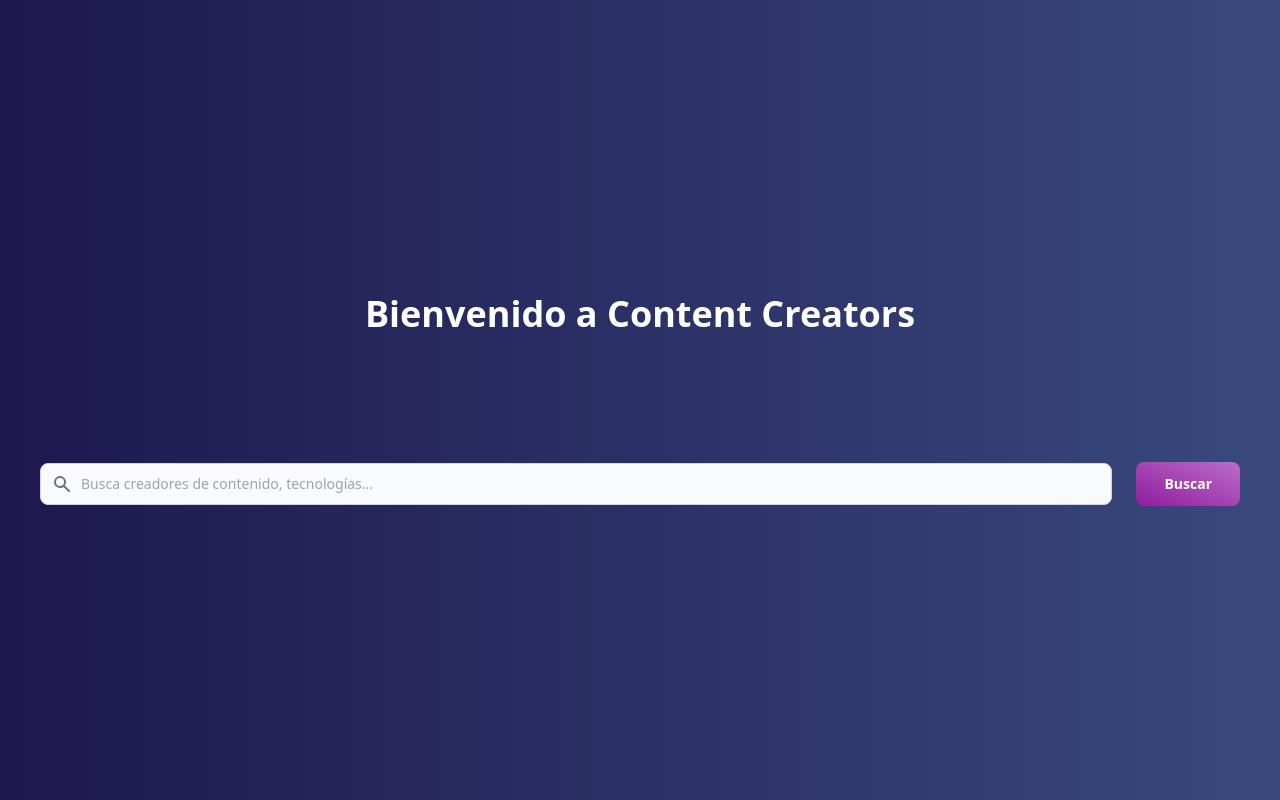
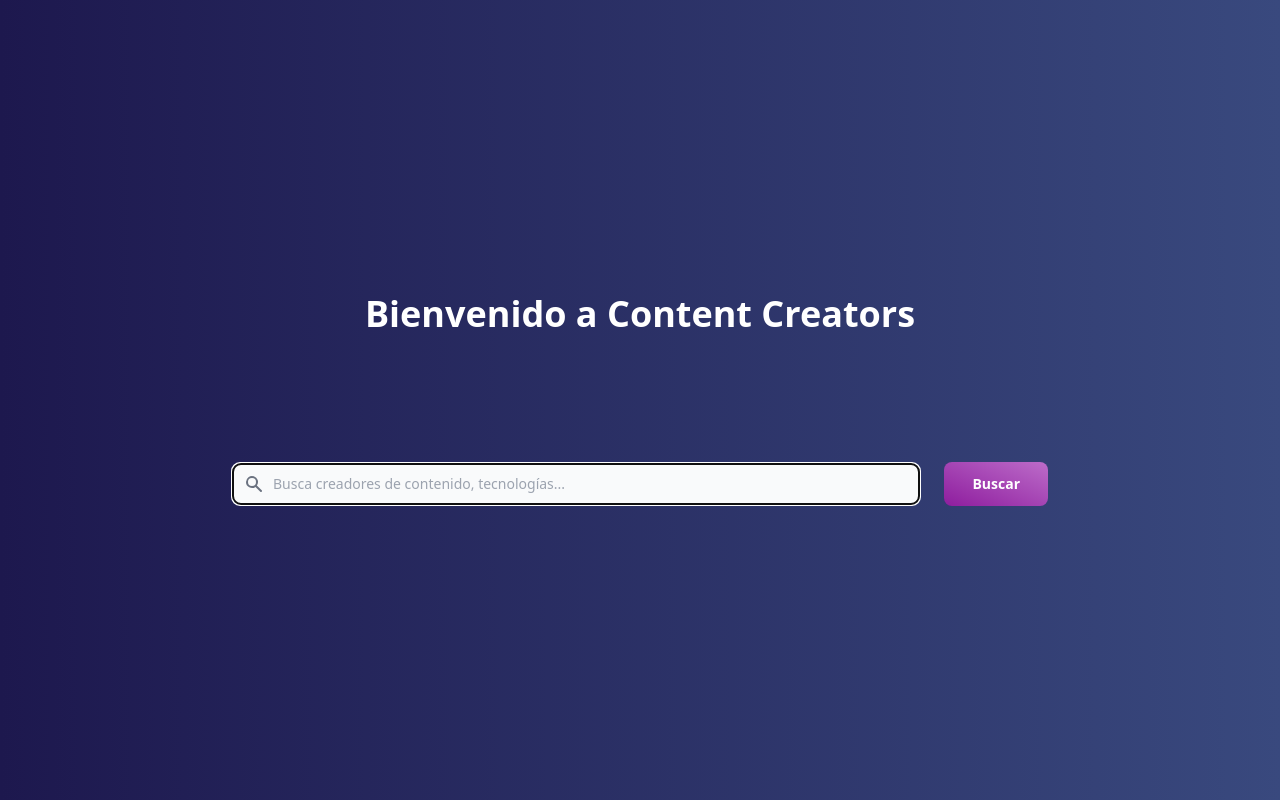
Before and after one commit to xavimondev/contentcreators, a Next.js app: page /search in a window 1280 px wide. Built offline with nearby package versions, Linux system fonts and the light colour scheme.

Commit message:
fix width search page

```diff
--- a/pages/search.tsx
+++ b/pages/search.tsx
@@ -1,6 +1,7 @@
 const Search = () => {
   return (
-    <section className='p-4 md:p-10 relative grid place-items-center h-screen bg-gradient-to-l from-[#39497e] to-[#1d184e]'>
+    <section className='h-screen bg-gradient-to-l from-[#39497e] to-[#1d184e]'>
+      <div className='p-4 md:p-10 grid place-items-center max-w-4xl mx-auto h-screen'>
         <div className='flex gap-32 flex-col w-full'>
           <h1 className='text-center font-semibold text-2xl md:text-4xl text-white'>
             Bienvenido a Content Creators
@@ -27,7 +28,7 @@ const Search = () => {
                 id='voice-search'
                 className='bg-gray-50 border border-gray-300 text-gray-900 text-sm rounded-lg focus:ring-blue-500 focus:border-blue-500 block w-full pl-10 p-2.5 dark:placeholder-gray-400 '
                 placeholder='Busca creadores de contenido, tecnologías...'
-              required
+                autoFocus
               />
             </div>
             <button
@@ -38,6 +39,7 @@ const Search = () => {
             </button>
           </form>
         </div>
+      </div>
     </section>
   )
 }
```
Lines whose indentation alone changed are shown as unchanged.
